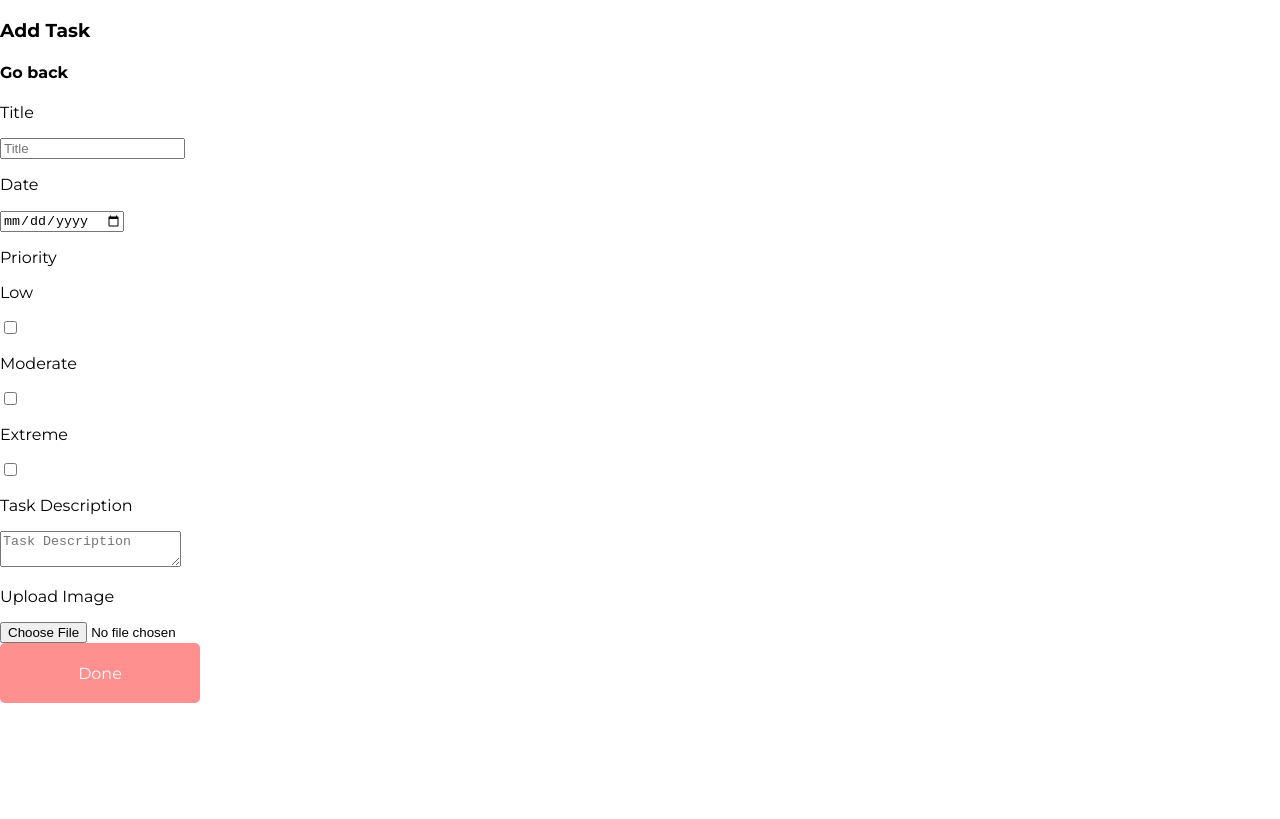
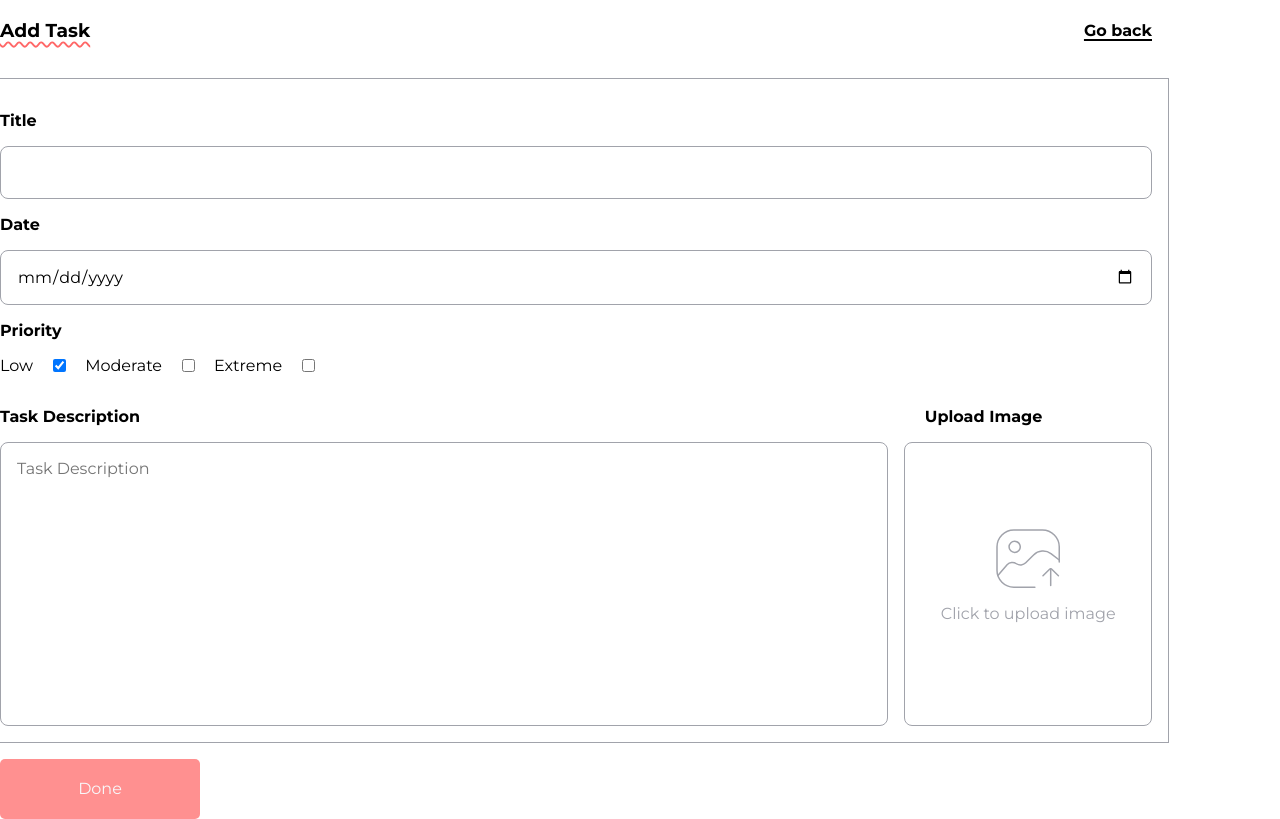
Before and after one commit to Saner-y/todo-web-app, a React (Vite) app: page /my-task in a window 1280 px wide. Built offline with nearby package versions, Linux system fonts and the light colour scheme.

Commit message:
Add task dialog and add new task service connections are made. Adding image to task and some other edits will be made

```diff
--- a/src/components/card/MainCard/MainCard.jsx
+++ b/src/components/card/MainCard/MainCard.jsx
@@ -15,7 +15,7 @@ export default function MainCard({cardTitle, cardBody, status, priority, created
                 </div>
                 <div className="main-card-body">
                     <p className="main-card-body-text">{cardBody}</p>
-                    <img src={image} alt={image.name} className="main-card-body-image"/>
+                    <img src={image} alt={"image"} className="main-card-body-image"/>
                 </div>
                 <div className="main-card-footer">
                     <div className="main-card-footer-status">
--- a/src/pages/AddTask/AddTask.css
+++ b/src/pages/AddTask/AddTask.css
@@ -0,0 +1,195 @@
+.add-task-dialog {
+  width: 90%;
+  height: 100%;
+  display: flex;
+  flex-direction: column;
+  justify-content: center;
+  align-items: center;
+  gap: 1em;
+}
+
+.add-task-dialog-header {
+  width: 100%;
+  height: 10%;
+  display: flex;
+  justify-content: space-between;
+  align-items: center;
+}
+
+.add-task-dialog-header-title {
+  font-weight: 600;
+  text-decoration: underline;
+  text-underline-offset: 0.2em;
+  text-decoration-color: #ff6767;
+  text-decoration-thickness: 0.1em;
+  text-decoration-style: wavy;
+}
+
+.add-task-dialog-header-go-back {
+  font-weight: 600;
+  text-decoration: underline;
+  text-underline-offset: 0.2em;
+  text-decoration-thickness: 0.1em;
+  text-decoration-style: solid;
+}
+
+.add-task-dialog-header-go-back:hover {
+  cursor: pointer;
+  color: #ff6767;
+}
+
+.add-task-dialog-body {
+    border: 1px solid #A1A3AB;
+    padding: 1em;
+    height: 100%;
+    width: 100%;
+    display: flex;
+    flex-direction: column;
+    justify-content: flex-start;
+    align-items: start;
+}
+
+.add-task-dialog-body-title-input {
+    width: 100%;
+    height: 100%;
+    border: 1px solid #A1A3AB;
+    border-radius: 0.5em;
+    padding: 1em;
+    font-family: 'Montserrat', sans-serif;
+    font-weight: 500;
+    font-size: 1em;
+    color: #000;
+    box-sizing: border-box;
+}
+
+.add-task-dialog-body-date-input {
+    width: 100%;
+    height: 100%;
+    border: 1px solid #A1A3AB;
+    border-radius: 0.5em;
+    padding: 1em;
+    font-family: 'Montserrat', sans-serif;
+    font-weight: 500;
+    font-size: 1em;
+    color: #000;
+    box-sizing: border-box;
+}
+
+.add-task-dialog-priority-container {
+    display: flex;
+    justify-content: flex-start;
+    align-items: center;
+    gap: 1em;
+}
+
+.add-task-dialog-priority-container-low {
+    display: flex;
+    justify-content: center;
+    align-items: center;
+    gap: 1em;
+}
+
+.add-task-dialog-priority-container-medium {
+    display: flex;
+    justify-content: center;
+    align-items: center;
+    gap: 1em;
+}
+
+.add-task-dialog-priority-container-high {
+    display: flex;
+    justify-content: center;
+    align-items: center;
+    gap: 1em;
+}
+
+.add-task-dialog-description-image-container {
+    display: flex;
+    justify-content: space-between;
+    align-items: center;
+    gap: 1em;
+    width: 100%;
+    height: 100%;
+}
+
+.add-task-dialog-body-title {
+    font-weight: 600;
+}
+
+.add-task-dialog-body-date {
+    font-weight: 600;
+}
+
+.add-task-dialog-body-priority {
+    font-weight: 600;
+    margin-top: 1em;
+    margin-bottom: 0;
+}
+
+.add-task-dialog-description-image-container-header {
+    display: flex;
+    justify-content: space-between;
+    align-items: center;
+    gap: 1em;
+    width: 100%;
+}
+
+.add-task-dialog-description-image-container-header-title {
+    font-weight: 600;
+    flex: 4;
+}
+
+.add-task-dialog-description-image-container-header-upload {
+    font-weight: 600;
+    flex: 1;
+}
+
+.add-task-dialog-description-textarea {
+    font-weight: 500;
+    font-size: 1em;
+    color: #000;
+    padding: 1em;
+    font-family: 'Montserrat', sans-serif;
+    flex: 4;
+    height: 250px;
+    border: 1px solid #A1A3AB;
+    border-radius: 0.5em;
+    resize: none;
+}
+
+.add-task-dialog-description-textarea:focus {
+    outline: none;
+}
+
+.add-task-dialog-image-input {
+    flex: 1;
+    height: 250px;
+    border: 1px solid #A1A3AB;
+    border-radius: 0.5em;
+    display: flex;
+    flex-direction: column;
+    align-items: center;
+    justify-content: center;
+    color: #A1A3AB;
+    padding: 1em;
+}
+
+.add-task-dialog-image-input-file {
+    display: none;
+    width: 100%;
+    height: 100%;
+}
+
+.add-task-dialog-image-input:hover {
+    cursor: pointer;
+    background-color: #F5F5F5;
+    font-weight: 600;
+}
+
+.add-task-dialog-footer {
+    width: 100%;
+    height: 10%;
+    display: flex;
+    justify-content: flex-start;
+    align-items: center;
+}
--- a/src/pages/AddTask/AddTask.jsx
+++ b/src/pages/AddTask/AddTask.jsx
@@ -1,47 +1,97 @@
+import { useState } from "react";
 import MainButton from "../../components/buttons/MainButton/MainButton.jsx";
+import "./AddTask.css";
+import { setDoc, doc, Timestamp, collection } from "firebase/firestore";
+import { firestore } from "../../api/firebase.js";
 
-export default function AddTask () {
+export default function AddTask({ onClose }) {
+    const [priority, setPriority] = useState("low");
+    const [title, setTitle] = useState("");
+    const [date, setDate] = useState("");
+    const [description, setDescription] = useState("");
+    const [image, setImage] = useState(null);
+
+    const saveTask = async () => {
+        if (!title) {
+            console.log("Title is required");
+            return; // Prevent empty title
+        }
+        const tasksRef = collection(firestore, "users", localStorage.getItem("uid"), "tasks");
+        const taskDoc = doc(tasksRef);
+        console.log(taskDoc);
+        await setDoc(taskDoc, {
+            title: title,
+            createdOn: Timestamp.fromDate(new Date(date)),
+            body: description,
+            image: image,
+            priority: priority,
+            status: "Not Started",
+        });
+        console.log("Task saved successfully");
+        onClose();
+    }
   return (
     <div className="add-task-dialog">
       <div className="add-task-dialog-header">
         <h3 className="add-task-dialog-header-title">Add Task</h3>
-                <h4 className="add-task-dialog-header-go-back">Go back</h4>
+        <h4
+          className="add-task-dialog-header-go-back"
+          onClick={onClose}
+        >
+          Go back
+        </h4>
       </div>
       <div className="add-task-dialog-body">
-                    <p>Title</p>
-
-                    <input type="text" placeholder="Title" />
-
-                    <p>Date</p>
-                    <input type="date" placeholder="Date" />
-                    <p>Priority</p>
+        <p className="add-task-dialog-body-title">Title</p>
+        <input type="text" className="add-task-dialog-body-title-input" onChange={(e) => setTitle(e.target.value)}/>
+        <p className="add-task-dialog-body-date">Date</p>
+        <input type="date" placeholder="Date" className="add-task-dialog-body-date-input" onChange={(e) => setDate(e.target.value)}/>
+        <p className="add-task-dialog-body-priority">Priority</p>
         <div className="add-task-dialog-priority-container">
           <div className="add-task-dialog-priority-container-low">
             <p>Low</p>
-                            <input type="checkbox" name="priority" value="low" />
+            <input type="checkbox" name="priority" value="low" checked={priority === "low"} onChange={() => setPriority("Low")} />
           </div>
           <div className="add-task-dialog-priority-container-medium">
             <p>Moderate</p>
-                            <input type="checkbox" name="priority" value="moderate" />
+            <input type="checkbox" name="priority" value="Moderate" checked={priority === "Moderate"} onChange={() => setPriority("Moderate")} />
           </div>
           <div className="add-task-dialog-priority-container-high">
             <p>Extreme</p>
-                            <input type="checkbox" name="priority" value="extreme" />
+            <input type="checkbox" name="priority" value="Extreme" checked={priority === "Extreme"} onChange={() => setPriority("Extreme")} />
           </div>
         </div>
+        <div className="add-task-dialog-description-image-container-header">
+          <p className="add-task-dialog-description-image-container-header-title">
+            Task Description
+          </p>
+          <p className="add-task-dialog-description-image-container-header-upload">
+            Upload Image
+          </p>
+        </div>
         <div className="add-task-dialog-description-image-container">
-                    <div className="add-task-dialog-description-container">
-                    <p>Task Description</p>
-                    <textarea placeholder="Task Description" /></div>
-                    <div className="add-task-dialog-image-container">
-                        <p>Upload Image</p>
-                        <input type="file" accept="image/*" className="add-task-dialog-image-input" />
+          <textarea
+            placeholder="Task Description"
+            className="add-task-dialog-description-textarea"
+            onChange={(e) => setDescription(e.target.value)}
+          />
+
+          <div className="add-task-dialog-image-input">
+            <input
+              type="file"
+              accept="image/*"
+              className="add-task-dialog-image-input-file"
+            />
+            <img src="src/assets/upload-image-react.svg" alt="task" className="add-task-dialog-image-input-image" />
+            <p className="add-task-dialog-image-input-text">
+              Click to upload image
+            </p>
           </div>
         </div>
       </div>
       <div className="add-task-dialog-footer">
-                <MainButton text="Done" />
+        <MainButton text="Done" onClick={saveTask} />
       </div>
     </div>
-    )
+  );
 }
--- a/src/pages/Dashboard/Dashboard.css
+++ b/src/pages/Dashboard/Dashboard.css
@@ -167,7 +167,8 @@
   box-sizing: border-box;
   display: flex;
   flex-direction: column;
-  justify-content: space-evenly;
+  justify-content: flex-start;
+  gap: 1rem;
   align-items: center;
 }
 
@@ -479,3 +480,31 @@
     min-height: calc(-webkit-fill-available - 70px);
   }
 }
+
+.dialog-overlay {
+  position: fixed;
+  top: 0;
+  left: 0;
+  right: 0;
+  bottom: 0;
+  background-color: rgba(0, 0, 0, 0.5);
+  display: flex;
+  justify-content: center;
+  align-items: center;
+  z-index: 1000;
+  overflow-y: auto;
+}
+
+.dialog-content {
+  display: flex;
+  align-items: center;
+  justify-content: center;
+  background: white;
+  padding: 20px;
+  border-radius: 8px;
+  width: 90%;
+  height: 95%;
+  overflow-y: auto;
+  position: relative;
+  box-sizing: border-box;
+}
```
Also changed, not shown: src/pages/Dashboard/Dashboard.jsx (+13 -1 lines), src/assets/upload-image-react.svg (added). Lines whose indentation alone changed are shown as unchanged.
